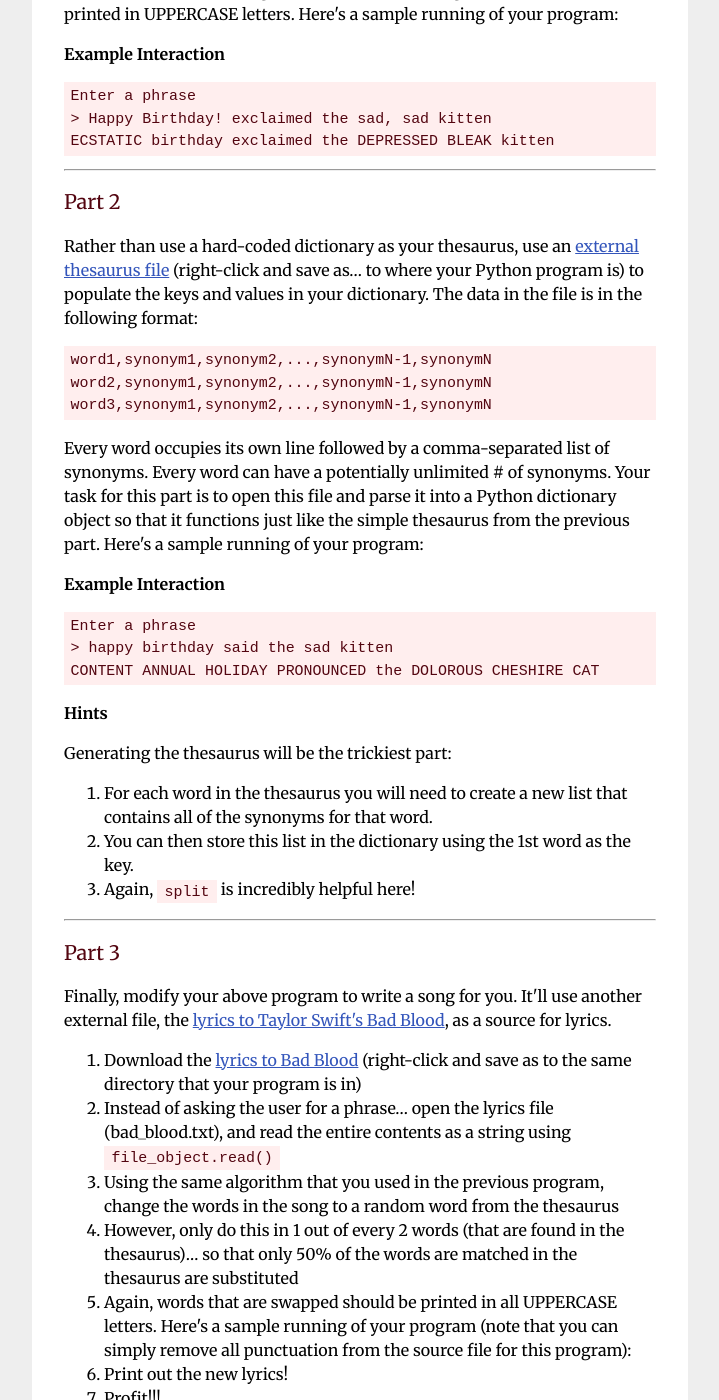
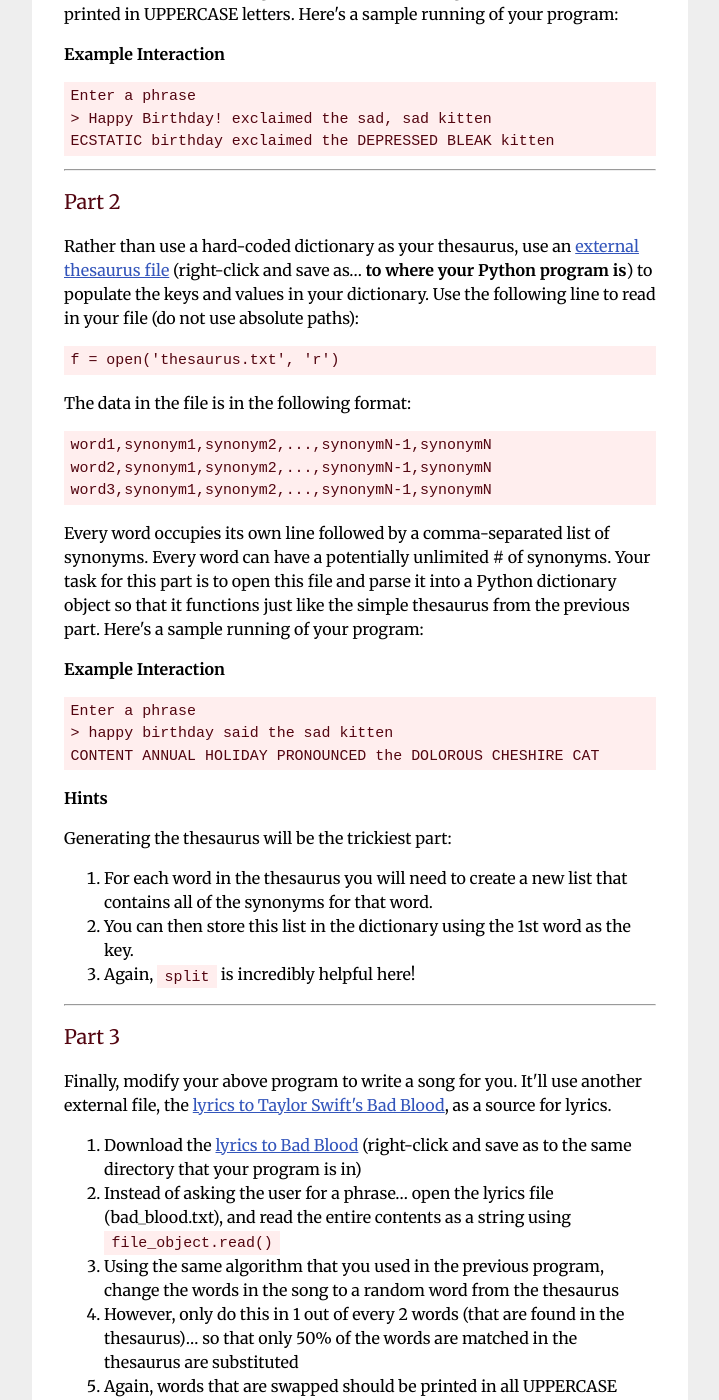
Before and after one commit to foureyes/csci-ua.0002-fall2016-008, a Jekyll site: the page built from homework/hw10/lousy-plasma.markdown, in a window 1280 px wide and 1400 px high, scrolled down 1694 px. Shown: the whole window, without its empty margins (280-999 px from the left). Built offline with Jekyll 4.4.1, drawn with Linux system fonts in a browser that asks for light colours; nearby versions of some CDN libraries; library files that are not in the unit come from our copies; some of the changed text lies outside the part shown.

Commit message:
minor fix to hw

```diff
--- a/homework/hw10/lousy-plasma.markdown
+++ b/homework/hw10/lousy-plasma.markdown
@@ -134,7 +134,12 @@
 
 ## Part 2
 
-Rather than use a hard-coded dictionary as your thesaurus, use an [external thesaurus file](thesaurus.txt) (right-click and save as... to where your Python program is) to populate the keys and values in your dictionary. The data in the file is in the following format:
+Rather than use a hard-coded dictionary as your thesaurus, use an [external thesaurus file](thesaurus.txt) (right-click and save as... __to where your Python program is__) to populate the keys and values in your dictionary. Use the following line to read in your file (do not use absolute paths):
+
+<pre><code data-trim contenteditable>f = open('thesaurus.txt', 'r') </code></pre>
+
+
+The data in the file is in the following format:
 
 <pre><code data-trim contenteditable>word1,synonym1,synonym2,...,synonymN-1,synonymN
 word2,synonym1,synonym2,...,synonymN-1,synonymN
@@ -172,10 +177,10 @@
 
 __Example Output__
 
-<pre><code data-trim contenteditable>Cause baby now we got disapprobation blood
+<pre><code data-trim contenteditable>Cause baby now we got DISAPPROBATION blood
 You know it use to be mad love
-So pleasurableness a attention sociality what youve done
-Cause infant now we got bad blood ...</code></pre>
+So PLEASURABLENESS a ATTENTION SOCIALITY what youve done
+Cause INFANT now we got bad blood ...</code></pre>
 
 <hr>
 
```
Also changed, not shown: 1 other file.
